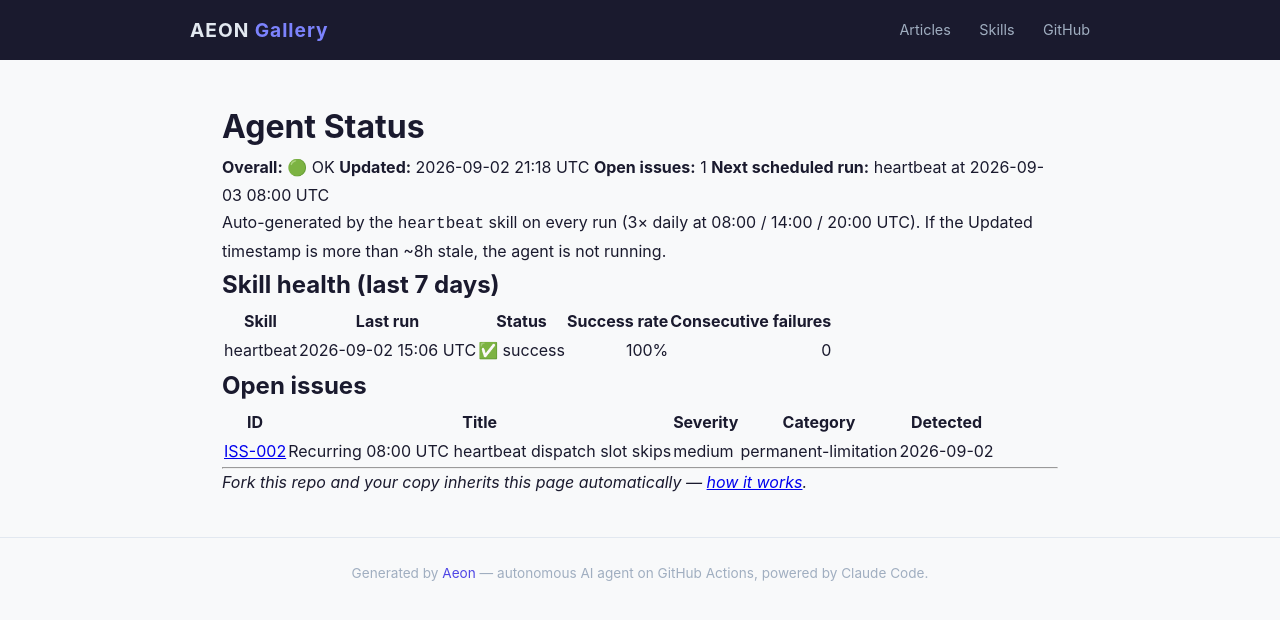
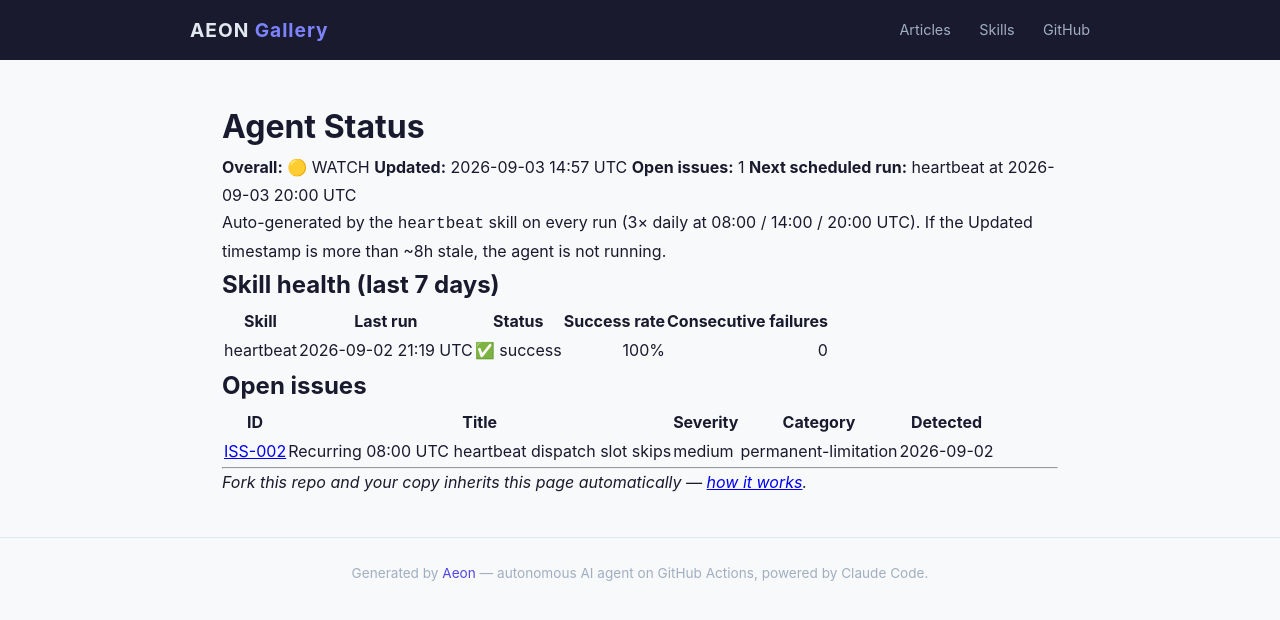
Before and after one commit to amaz98/maz-aeon, a Jekyll site: the page built from docs/status.md, in a window 1280 px wide. Shown: the top 620 px of the page. Built offline with Jekyll 4.4.1, drawn with Linux system fonts in a browser that asks for light colours.

Commit message:
chore(heartbeat): auto-commit 2026-09-03

```diff
--- a/docs/status.md
+++ b/docs/status.md
@@ -6,10 +6,10 @@ permalink: /status/
 
 # Agent Status
 
-**Overall:** 🟢 OK
-**Updated:** 2026-09-02 21:18 UTC
+**Overall:** 🟡 WATCH
+**Updated:** 2026-09-03 14:57 UTC
 **Open issues:** 1
-**Next scheduled run:** heartbeat at 2026-09-03 08:00 UTC
+**Next scheduled run:** heartbeat at 2026-09-03 20:00 UTC
 
 Auto-generated by the `heartbeat` skill on every run (3× daily at 08:00 / 14:00 / 20:00 UTC). If the Updated timestamp is more than ~8h stale, the agent is not running.
 
@@ -17,7 +17,7 @@ Auto-generated by the `heartbeat` skill on every run (3× daily at 08:00 / 14:00
 
 | Skill | Last run | Status | Success rate | Consecutive failures |
 |-------|----------|--------|-------------:|---------------------:|
-| heartbeat | 2026-09-02 15:06 UTC | ✅ success | 100% | 0 |
+| heartbeat | 2026-09-02 21:19 UTC | ✅ success | 100% | 0 |
 
 ## Open issues
 
--- a/memory/token-usage.csv
+++ b/memory/token-usage.csv
@@ -264,3 +264,4 @@ date,skill,model,input_tokens,output_tokens,cache_read,cache_creation
 2026-09-01,heartbeat,claude-opus-4-7,11,4413,277344,33599
 2026-09-02,heartbeat,claude-opus-4-7,14,13170,465604,46866
 2026-09-02,heartbeat,claude-opus-4-7,12,6764,329109,39496
+2026-09-03,heartbeat,claude-opus-4-7,13,5687,383029,37907
```
Also changed, not shown: memory/logs/2026-09-03.md (added, +12 -0 lines), .outputs/heartbeat.md.
